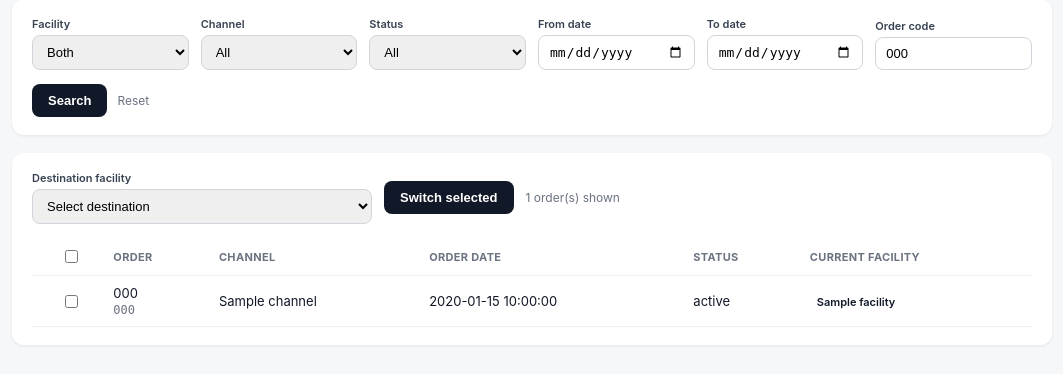
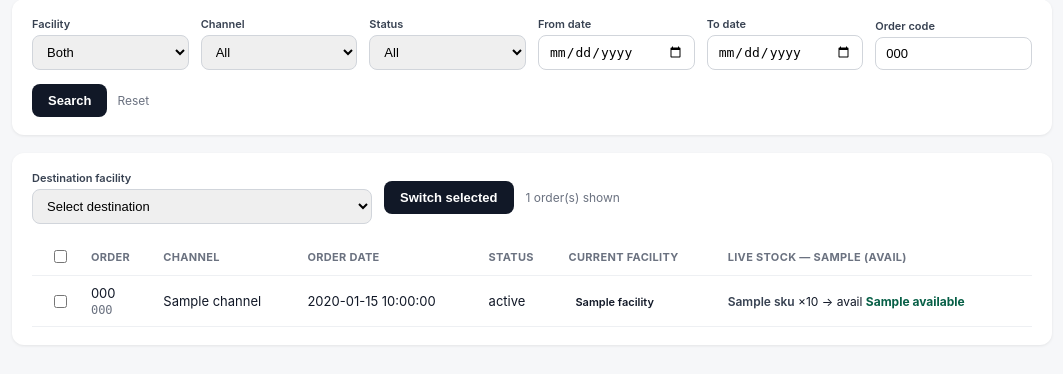
Before and after one commit to eswarmediboina-jpg/Inventory-Allocation-Gate, a Flask app: template templates/index.html in a window 1280 px wide. Shown: the part 148-522 px from the top of the page, without its empty margins (108-1171 px from the left). Run offline with Flask 3, Linux system fonts and the light colour scheme; the template is opened without the code that fills it: most values are stand-ins (such as "Sample title", 1, 10 or a date in 2020).

Commit message:
Add live inventory (Uniware snapshot) beside each order
For each order shown, fetch its line items (parallel) and do one bulk
Inventory Snapshot call against the main facility to show live
available/blocked stock per SKU, flagging orders whose stock is short.
Live source (not the 4x/day BigQuery table) so it's accurate at the
moment of the switch decision.

```diff
--- a/app.py
+++ b/app.py
@@ -26,6 +26,7 @@ usernames/passwords travel in plaintext. See the deployment note at bottom.
 import os
 import time
 import secrets
+from concurrent.futures import ThreadPoolExecutor
 
 # Optional: only used if you point BigQuery at a service-account key via
 # GOOGLE_APPLICATION_CREDENTIALS in a local .env. Uniware uses no env at all.
@@ -41,6 +42,8 @@ from uniware_client import (
     refresh as uniware_refresh,
     switch_facility,
     get_sale_order_items,
+    get_sale_order_line_items,
+    get_inventory_snapshot,
     search_sale_orders,
     UniwareConfigError,
     UniwareAuthError,
@@ -80,6 +83,10 @@ FACILITIES = [
 
 # Refresh the token this many seconds before it actually expires.
 _EXPIRY_SKEW_SECONDS = 120
+
+
+# The facility that holds real stock — used for the live inventory lookup.
+MAIN_FACILITY = next((f["code"] for f in FACILITIES if f["direction"] == "commit"), "zoukst")
 
 
 def available_facilities():
@@ -213,6 +220,42 @@ def index():
     except Exception as e:
         search_error = str(e)
 
+    # Enrich each shown order with its line items + LIVE inventory from the
+    # main facility (real stock pool). Item fetches run in parallel; then a
+    # single bulk inventory-snapshot call covers all SKUs.
+    inv_error = None
+    if orders:
+        def _load(o):
+            try:
+                return get_sale_order_line_items(o["code"], token, facility_code=o.get("_facility"))
+            except Exception:
+                return []
+        try:
+            with ThreadPoolExecutor(max_workers=12) as ex:
+                per_order_items = list(ex.map(_load, orders))
+        except Exception:
+            per_order_items = [[] for _ in orders]
+        for o, items in zip(orders, per_order_items):
+            o["_items"] = items
+
+        skus = sorted({it["sku"] for o in orders for it in o["_items"] if it.get("sku")})
+        inv = {}
+        if skus:
+            try:
+                inv = get_inventory_snapshot(token, skus, MAIN_FACILITY)
+            except Exception as e:
+                inv_error = str(e)
+        for o in orders:
+            for it in o["_items"]:
+                st = inv.get(it.get("sku"), {})
+                it["available"] = st.get("available")
+                it["blocked"] = st.get("blocked")
+                it["short"] = (
+                    it.get("available") is not None
+                    and it.get("qty") is not None
+                    and it["available"] < it["qty"]
+                )
+
     return render_template(
         "index.html",
         username=session.get("username", ""),
@@ -220,6 +263,8 @@ def index():
         facilities=FACILITIES,
         orders=orders,
         search_error=search_error,
+        inv_error=inv_error,
+        main_facility=MAIN_FACILITY,
         filters=filters,
     )
 
--- a/templates/index.html
+++ b/templates/index.html
@@ -33,6 +33,12 @@
   .fac.saleorderswitch { background:#e5e7eb; color:#374151; }
   .empty { text-align:center; color:#9ca3af; padding:28px; font-size:14px; }
   code { font-size:12px; color:#6b7280; }
+  .stk { font-size:12px; padding:1px 0; white-space:nowrap; }
+  .stk .sku { font-weight:600; color:#374151; }
+  .stk .av { color:#065f46; font-weight:700; }
+  .stk.short, .stk.short .av { color:#991b1b; }
+  .muted { color:#9ca3af; }
+  th.stockcol, td.stockcol { min-width:230px; }
 </style>
 </head>
 <body>
@@ -97,6 +103,9 @@
   {% if search_error %}
     <div class="err">Search error: {{ search_error }}</div>
   {% endif %}
+  {% if inv_error %}
+    <div class="err">Live inventory lookup issue: {{ inv_error }}</div>
+  {% endif %}
 
   <!-- Results + switch -->
   <div class="panel">
@@ -125,6 +134,7 @@
             <th>Order date</th>
             <th>Status</th>
             <th>Current facility</th>
+            <th class="stockcol">Live stock — {{ main_facility }} (avail)</th>
           </tr>
         </thead>
         <tbody>
@@ -136,6 +146,16 @@
             <td>{{ o.displayOrderDateTime or o.created or "—" }}</td>
             <td>{{ o.status or "—" }}</td>
             <td><span class="fac {{ o._facility }}">{{ o._facility }}</span></td>
+            <td class="stockcol">
+              {% for it in o._items %}
+                <div class="stk {% if it.short %}short{% endif %}">
+                  <span class="sku">{{ it.sku or '—' }}</span> ×{{ it.qty }} → avail
+                  <span class="av">{{ it.available if it.available is not none else '?' }}</span>{% if it.short %} ⚠ short{% endif %}
+                </div>
+              {% else %}
+                <span class="muted">—</span>
+              {% endfor %}
+            </td>
           </tr>
           {% endfor %}
         </tbody>
--- a/uniware_client.py
+++ b/uniware_client.py
@@ -207,6 +207,74 @@ def get_sale_order_items(sale_order_code: str, access_token: str, facility_code:
     return codes
 
 
+def get_sale_order_line_items(sale_order_code: str, access_token: str, facility_code: str = None) -> list:
+    """
+    Return an order's line items as [{"code","sku","qty"}], used to map live
+    inventory beside each order. Pass the facility the order currently lives in.
+    """
+    if not access_token:
+        raise UniwareAuthError("Not logged in. Please log in again.")
+    url = f"{UNIWARE_BASE_URL}/services/rest/v1/oms/saleorder/get"
+    headers = {
+        "Content-Type": "application/json",
+        "Authorization": f"bearer {access_token}",
+    }
+    if facility_code:
+        headers["Facility"] = facility_code
+    resp = requests.post(url, headers=headers, json={"code": sale_order_code}, timeout=30)
+    if resp.status_code != 200:
+        raise UniwareConfigError(
+            f"Could not fetch order {sale_order_code} (HTTP {resp.status_code})"
+        )
+    dto = (resp.json() or {}).get("saleOrderDTO") or {}
+    out = []
+    for it in (dto.get("saleOrderItems") or []):
+        out.append({
+            "code": it.get("code"),
+            "sku": it.get("itemSku"),
+            "qty": it.get("quantity") or 1,
+        })
+    return out
+
+
+def get_inventory_snapshot(access_token: str, skus: list, facility_code: str) -> dict:
+    """
+    Live inventory for a batch of SKUs in one facility via Uniware's
+    Inventory Snapshot API. Returns {sku: {"available": int, "blocked": int}}.
+    This is the real-time source of truth (not the 4x/day BigQuery table).
+    """
+    if not access_token:
+        raise UniwareAuthError("Not logged in. Please log in again.")
+    skus = [s for s in (skus or []) if s]
+    if not skus:
+        return {}
+    if not facility_code:
+        raise UniwareConfigError("No facility code for inventory lookup.")
+
+    url = f"{UNIWARE_BASE_URL}/services/rest/v1/inventory/inventorySnapshot/get"
+    headers = {
+        "Content-Type": "application/json",
+        "Authorization": f"bearer {access_token}",
+        "Facility": facility_code,
+    }
+    # Snapshot API accepts up to 10k SKUs per call; we're well under that.
+    resp = requests.post(url, headers=headers, json={"itemTypeSKUs": skus}, timeout=60)
+    if resp.status_code != 200:
+        raise UniwareConfigError(
+            f"Inventory snapshot failed (HTTP {resp.status_code}): {(resp.text or '')[:200]}"
+        )
+    data = resp.json()
+    out = {}
+    for snap in (data.get("inventorySnapshots") or []):
+        sku = snap.get("itemTypeSKU")
+        if sku:
+            out[sku] = {
+                "available": snap.get("inventory"),
+                "blocked": snap.get("inventoryBlocked"),
+            }
+    return out
+
+
 def switch_facility(
     sale_order_code: str,
     item_codes: list,
```
